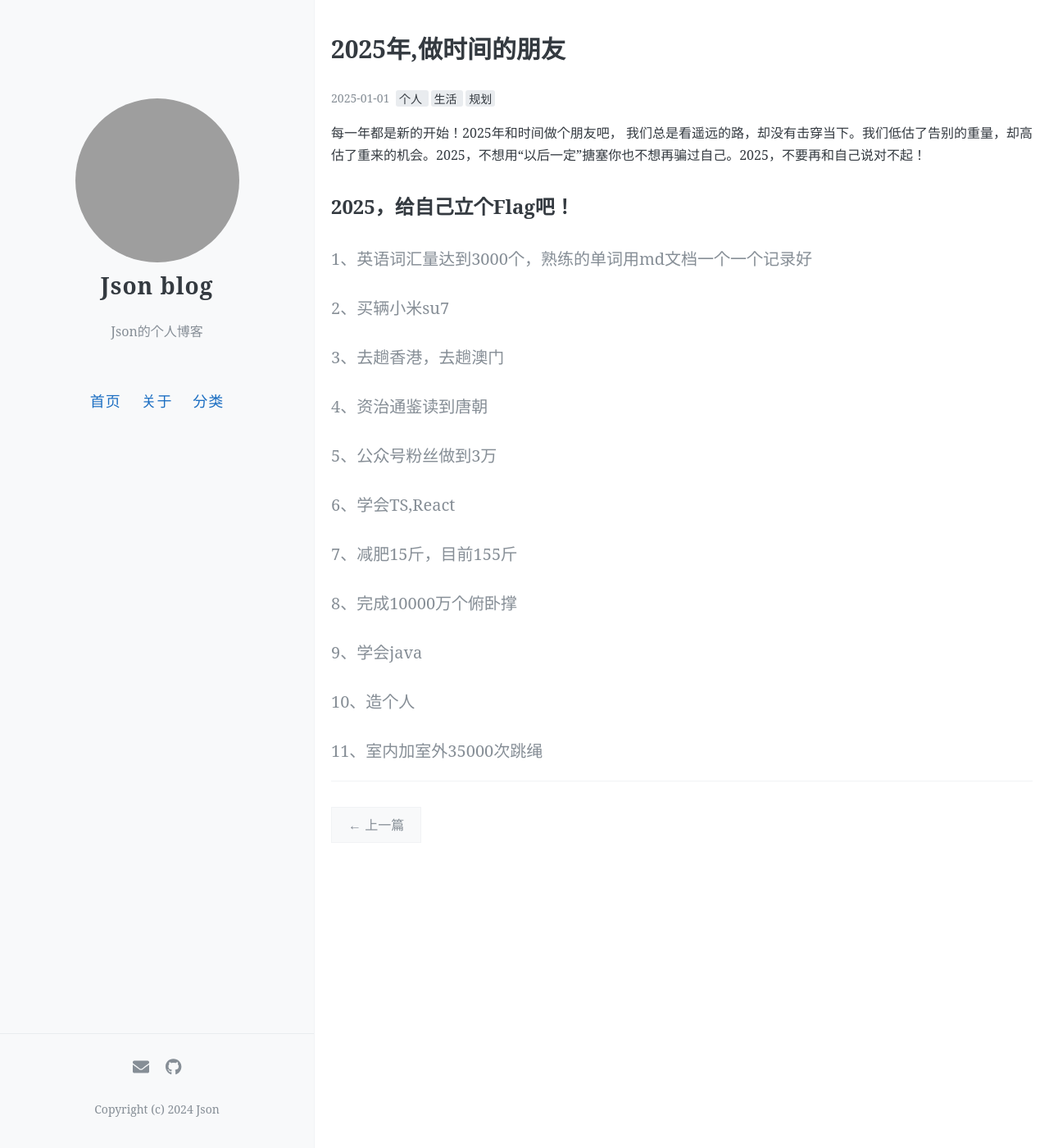
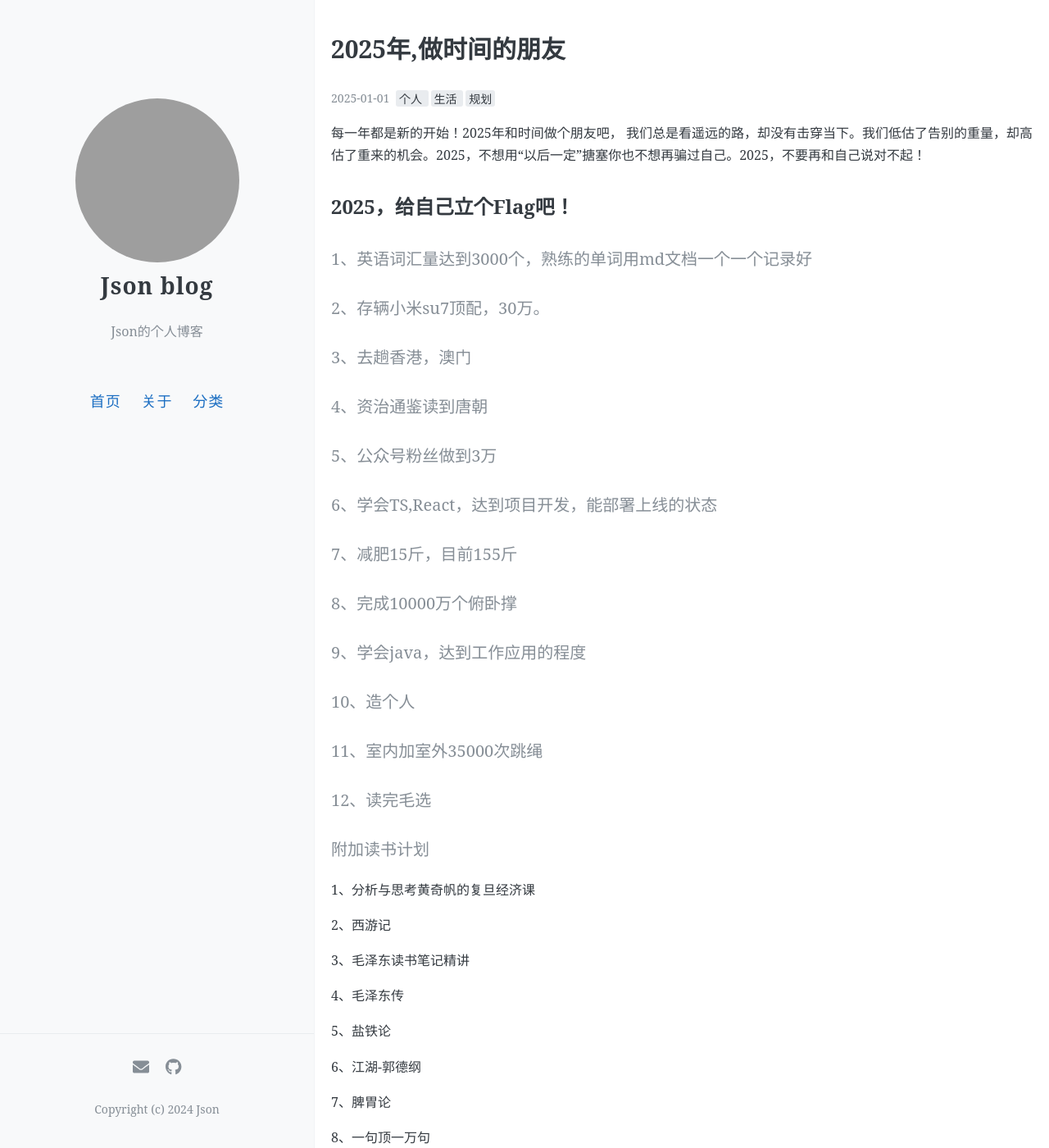
Before and after one commit to jiachengzhu520/jiachengzhu520.github.io, a Jekyll site: the page built from _posts/2025-1-1-second.md, in a window 1280 px wide and 1400 px high. Shown: the whole window at 82% size. Built offline with Jekyll 4.4.1, drawn with Linux system fonts in a browser that asks for light colours; some of the changed text lies outside the part shown; grey boxes are pictures that could not be loaded.

Commit message:
完善2025年计划

```diff
--- a/_posts/2025-1-1-second.md
+++ b/_posts/2025-1-1-second.md
@@ -14,22 +14,65 @@ author: Json
 
 #### 1、英语词汇量达到3000个，熟练的单词用md文档一个一个记录好
 
-#### 2、买辆小米su7
+#### 2、存辆小米su7顶配，30万。
 
-#### 3、去趟香港，去趟澳门
+#### 3、去趟香港，澳门
 
 #### 4、资治通鉴读到唐朝
 
 #### 5、公众号粉丝做到3万
 
-#### 6、学会TS,React
+#### 6、学会TS,React，达到项目开发，能部署上线的状态
 
 #### 7、减肥15斤，目前155斤
 
 #### 8、完成10000万个俯卧撑
 
-#### 9、学会java
+#### 9、学会java，达到工作应用的程度
 
 #### 10、造个人
 
 #### 11、室内加室外35000次跳绳
+
+#### 12、读完毛选
+
+
+#### 附加读书计划
+
+1、分析与思考黄奇帆的复旦经济课
+
+2、西游记
+
+3、毛泽东读书笔记精讲
+
+4、毛泽东传
+
+5、盐铁论
+
+6、江湖-郭德纲
+
+7、脾胃论
+
+8、一句顶一万句
+
+9、百年激进
+
+10、解构现代化
+
+11、论持久战
+
+12、实践论
+
+13、矛盾论
+
+14、费曼学习法
+
+15、枪炮、病菌与钢铁
+
+16、李光耀观天下
+
+17、毛泽东自述
+
+18、不生病的智慧
+
+19、江湖丛谈
```
Also changed, not shown: _posts/my_plan/英语学习计划.md (added, +82 -0 lines).
